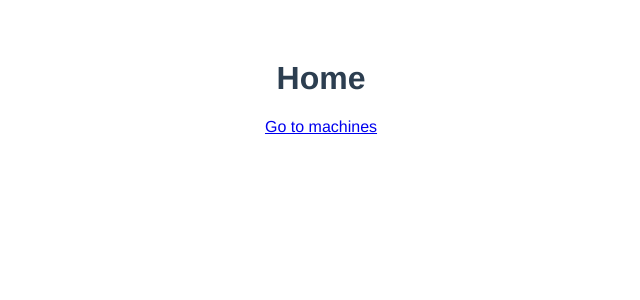
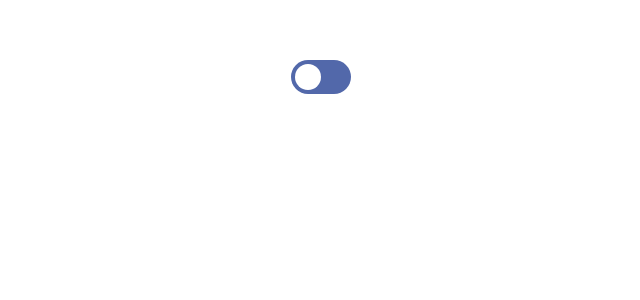
Before and after one commit to RobinGalema/Additive-Vue-App, a Vue app: page / in a window 1280 px wide. Shown: the top 300 px of the page, without its empty margins (319-959 px from the left). Built offline with nearby package versions, Linux system fonts and the light colour scheme.

Commit message:
create ToggleButton

```diff
--- a/src/App.vue
+++ b/src/App.vue
@@ -1,15 +1,16 @@
 <template>
   <router-view>
-
+    <ToggleButton />
   </router-view>
 </template>
 
 <script>
+import ToggleButton from './components/Global/ToggleButton'
 
 export default {
   name: 'App',
   components: {
-
+    ToggleButton
   }
 }
 </script>
--- a/src/components/Global/ToggleButton.Vue
+++ b/src/components/Global/ToggleButton.Vue
@@ -0,0 +1,82 @@
+<template>
+    <label class="switch">
+    <input type="checkbox">
+    <span class="slider round"></span>
+    </label>
+</template>
+
+<script>
+    export default {
+        name: 'ToggleButton',
+        props: {
+            text: String,
+        },
+        methods: {
+            onClick() {
+                console.log('click');
+            }
+        }
+    }
+</script>
+
+<style>
+.switch {
+  position: relative;
+  display: inline-block;
+  width: 60px;
+  height: 34px;
+}
+
+.switch input {
+  opacity: 0;
+  width: 0;
+  height: 0;
+}
+
+.slider {
+  position: absolute;
+  cursor: pointer;
+  top: 0;
+  left: 0;
+  right: 0;
+  bottom: 0;
+  background-color: #5268aa;
+  -webkit-transition: .4s;
+  transition: .4s;
+}
+
+.slider:before {
+  position: absolute;
+  content: "";
+  height: 26px;
+  width: 26px;
+  left: 4px;
+  bottom: 4px;
+  background-color: white;
+  -webkit-transition: .4s;
+  transition: .4s;
+}
+
+input:checked + .slider {
+  background-color: #151539;
+}
+
+input:focus + .slider {
+  box-shadow: 0 0 1px #2196F3;
+}
+
+input:checked + .slider:before {
+  -webkit-transform: translateX(26px);
+  -ms-transform: translateX(26px);
+  transform: translateX(26px);
+}
+
+/* Rounded sliders */
+.slider.round {
+  border-radius: 34px;
+}
+
+.slider.round:before {
+  border-radius: 50%;
+}
+</style>
```
